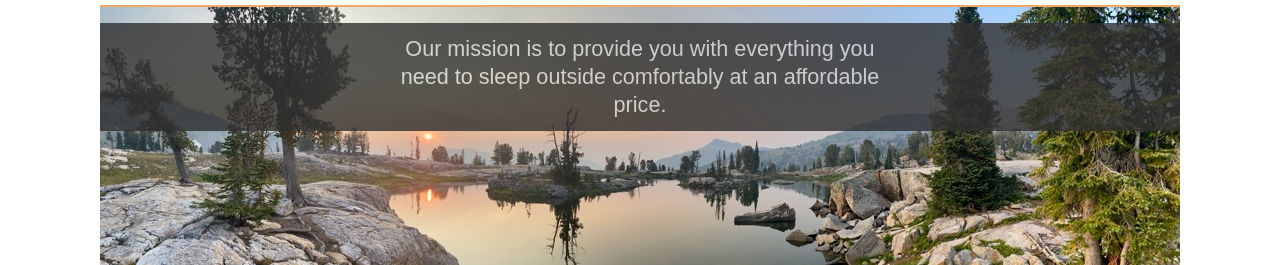
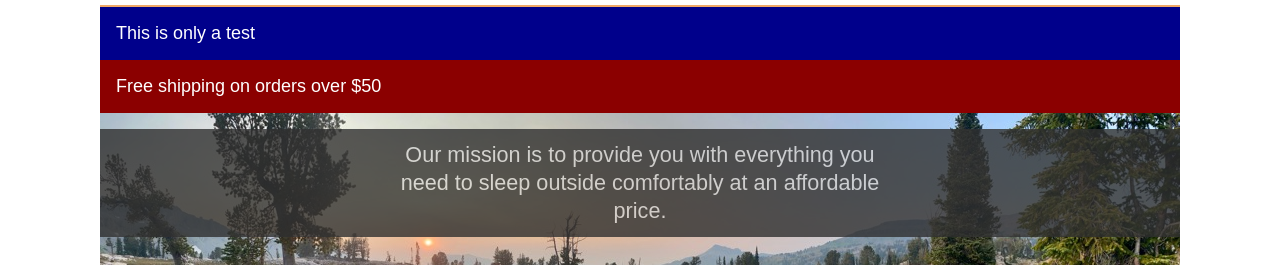
Before and after one commit to martingerardoc/wdd330-team-11, a website built with Vite: page src/index.html in a window 1280 px wide. Shown: the part 71-336 px from the top of the page. Built offline with nearby package versions, Linux system fonts and the light colour scheme.

Commit message:
customizable alert created

```diff
--- a/src/index.html
+++ b/src/index.html
@@ -5,6 +5,7 @@
     <meta name="viewport" content="width=device-width, initial-scale=1.0" />
     <title>Sleep Outside | Home</title>
     <link rel="stylesheet" href="/css/style.css" />
+    <script src="./js/main.js" type="module"></script>
   </head>
 
   <body>
--- /dev/null
+++ b/src/js/Alert.js
@@ -0,0 +1,34 @@
+export default class Alert {
+  constructor() {
+    this.path = "../json/alerts.json";
+  }
+
+  async init() {
+    const response = await fetch(this.path);
+    const alerts = await response.json();
+
+    if (alerts.length > 0) {
+      this.createAlerts(alerts);
+    }
+  }
+
+  createAlerts(alerts) {
+    const alertSection = document.createElement("section");
+    alertSection.classList.add("alert-list");
+
+    alerts.forEach((alert) => {
+      const p = document.createElement("p");
+
+      p.textContent = alert.message;
+      p.style.backgroundColor = alert.background;
+      p.style.color = alert.color;
+      p.style.padding = "1rem";
+      p.style.margin = "0";
+
+      alertSection.appendChild(p);
+    });
+
+    const main = document.querySelector("main");
+    main.prepend(alertSection);
+  }
+}
--- a/src/js/main.js
+++ b/src/js/main.js
@@ -0,0 +1,4 @@
+import Alert from "./Alert.js";
+
+const alert = new Alert();
+alert.init();
--- /dev/null
+++ b/src/json/alerts.json
@@ -0,0 +1,12 @@
+[
+  {
+    "message": "This is only a test",
+    "background": "darkblue",
+    "color": "white"
+  },
+  {
+    "message": "Free shipping on orders over $50",
+    "background": "darkred",
+    "color": "white"
+  }
+]
```
